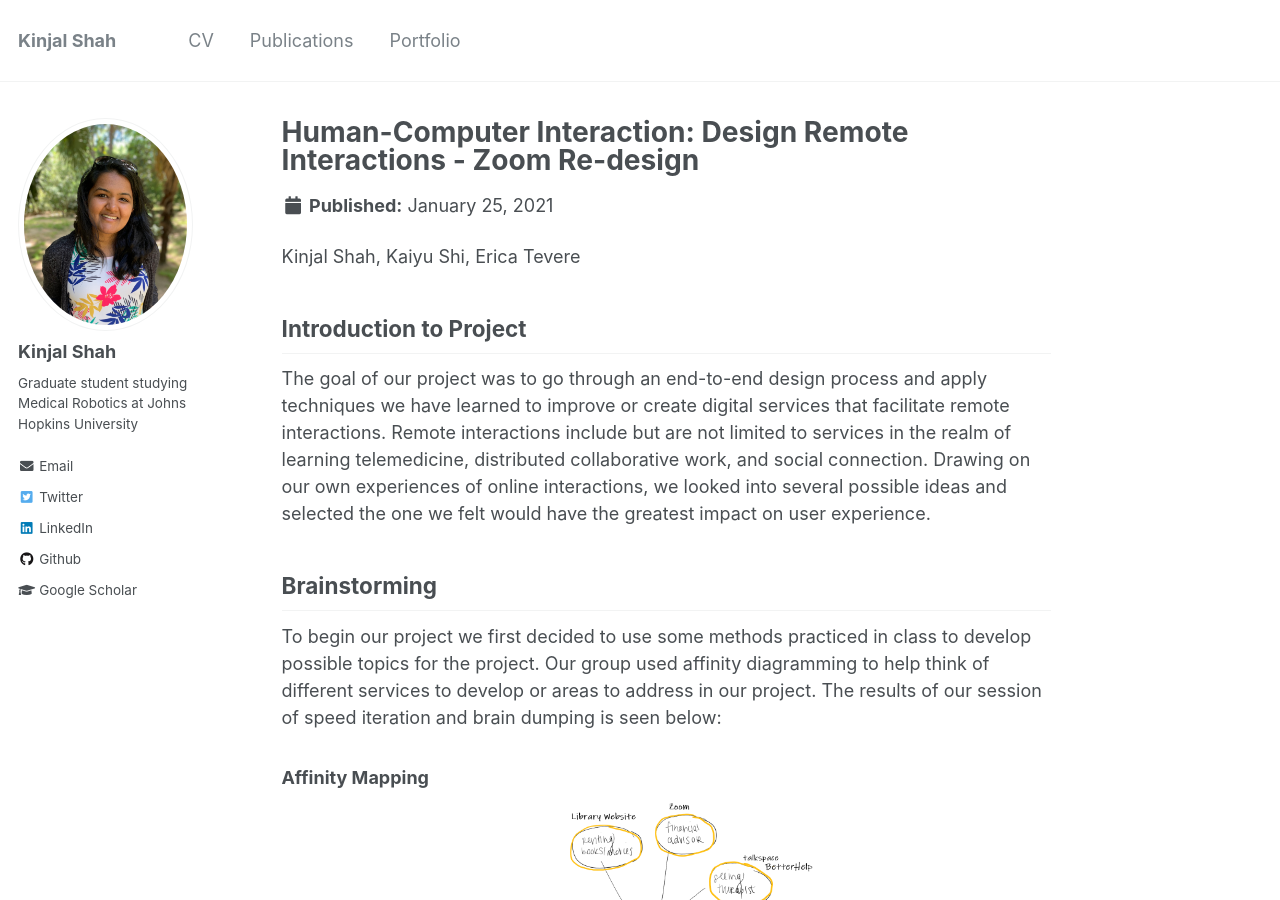
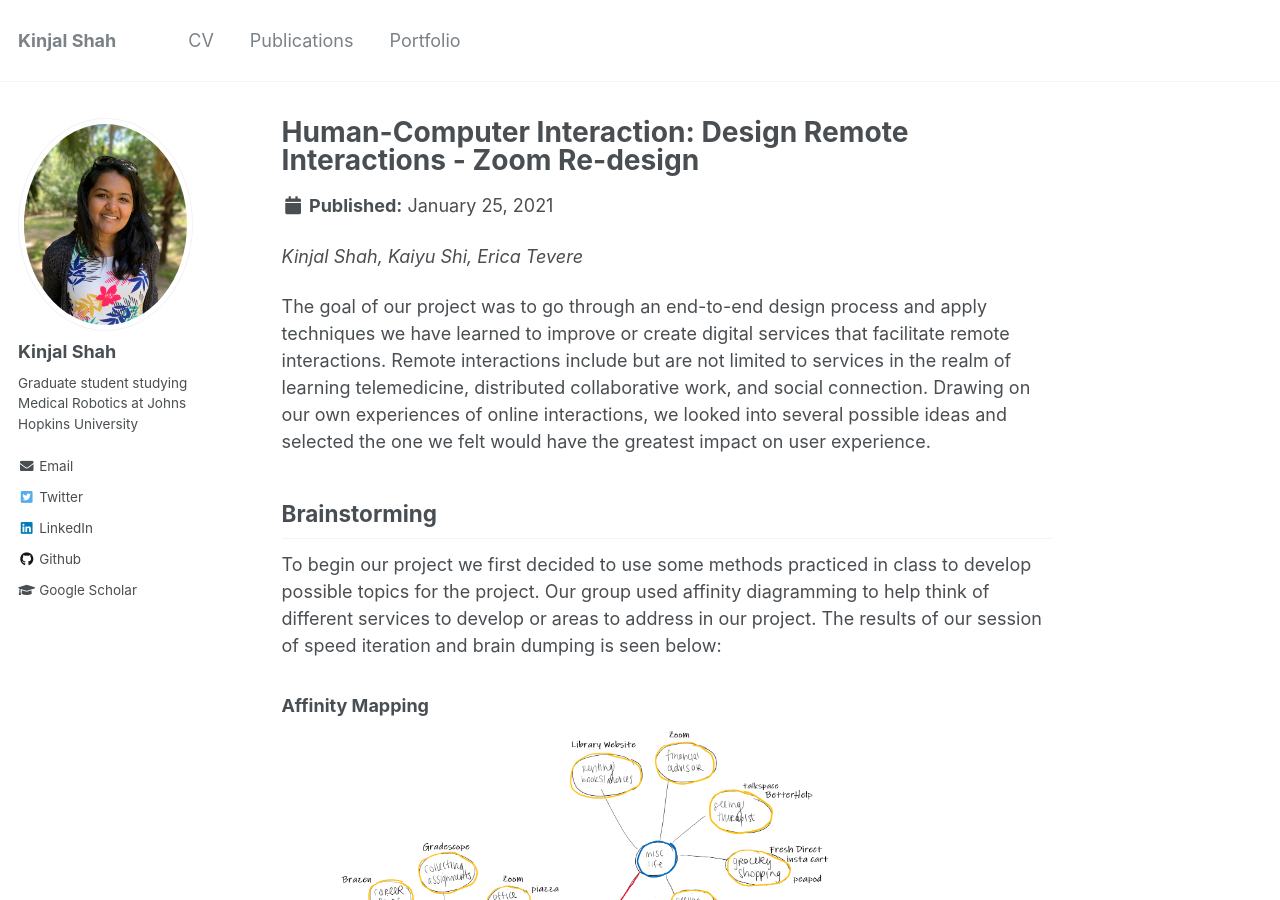
Before and after one commit to kinjmshah/kinjmshah.github.io, a Jekyll site: the page built from _portfolio/HCI_zoomRedesign.md, in a window 1280 px wide and 900 px high. Built offline with Jekyll 4.4.1, drawn with Linux system fonts in a browser that asks for light colours.

Commit message:
Update HCI_zoomRedesign.md

```diff
--- a/_portfolio/HCI_zoomRedesign.md
+++ b/_portfolio/HCI_zoomRedesign.md
@@ -3,9 +3,7 @@ title: "Human-Computer Interaction: Design Remote Interactions - Zoom Re-design"
 permalink: /portfolio/HCI-Designing-Remote-Interactions
 ---
 
-Kinjal Shah, Kaiyu Shi, Erica Tevere
-
-## Introduction to Project
+*Kinjal Shah, Kaiyu Shi, Erica Tevere*
 
 The goal of our project was to go through an end-to-end design process and apply techniques we have learned to improve or create digital services that facilitate remote interactions. Remote interactions include but are not limited to services in the realm of learning telemedicine, distributed collaborative work, and social connection. Drawing on our own experiences of online interactions, we looked into several possible ideas and selected the one we felt would have the greatest impact on user experience.
 
```
